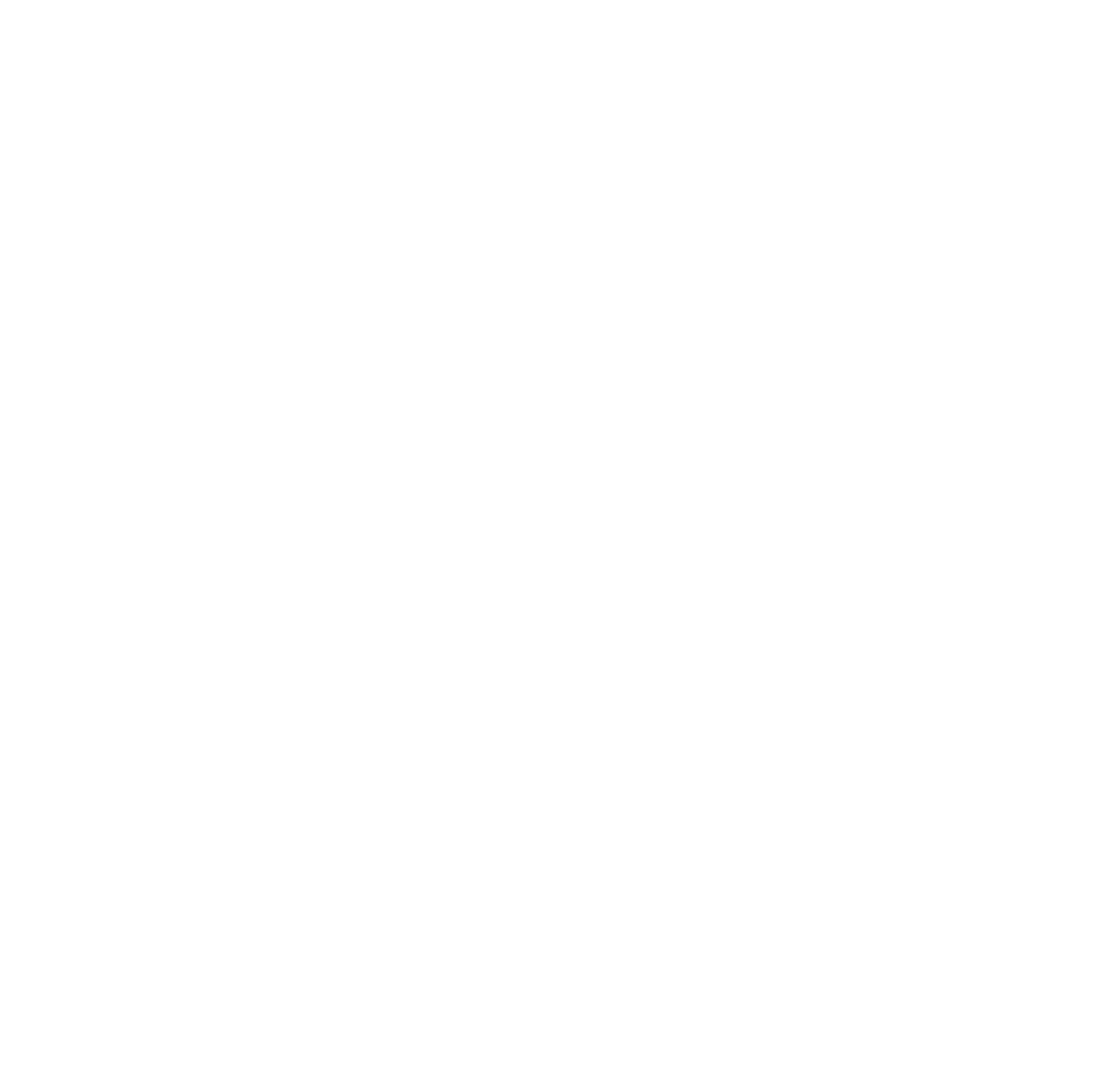
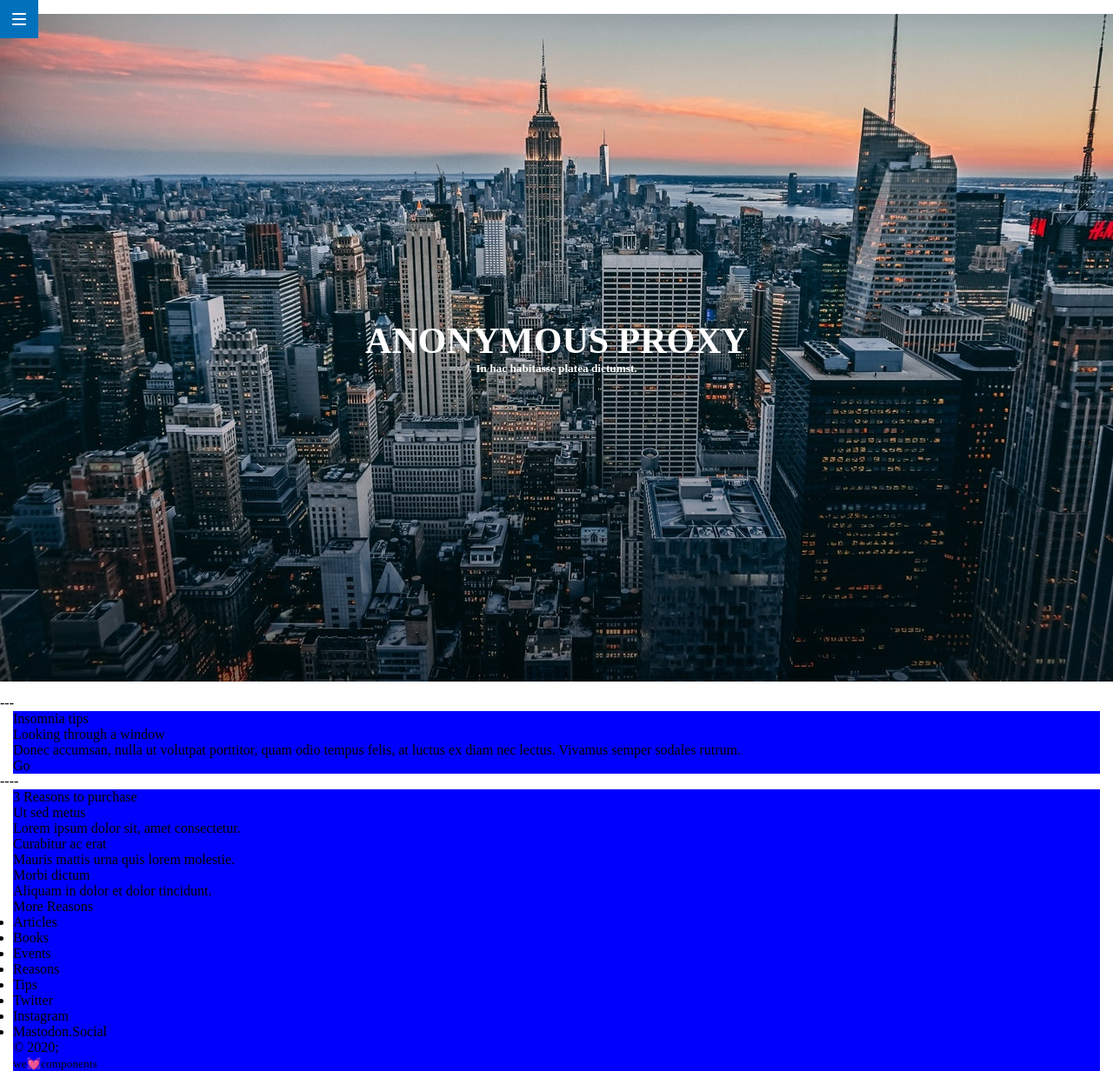
Before and after one commit to PaulaPSoto/modulo-1-evaluacion-final-PaulaPSoto, a website: page src/html/index.html in a window 1280 px wide. Shown: the whole page at 87% size. Before the commit the page ends 800 px from the top, so only its background shows below. Drawn offline with nearby package versions, Linux system fonts and the light colour scheme; files that its build step writes are made by us from their sources; files whose address does not match are found by name.

Commit message:
Add button and title

```diff
--- a/src/html/index.html
+++ b/src/html/index.html
@@ -3,7 +3,7 @@
   <head>
     <meta charset="UTF-8" />
     <meta name="viewport" content="width=device-width, initial-scale=1" />
-    <title>Adalab Web Starter Kit</title>
+    <title>Evaluación final Módulo 1 PaulaPSoto</title>
     <link href="https://fonts.googleapis.com/css?family=Roboto&display=swap" rel="stylesheet" />
     <link rel="stylesheet" href="./assets/css/main.css" />
     <link rel="icon" href="./assets/images/favicon.png" />
@@ -11,6 +11,95 @@
 
   <body>
     <div class="page">
+     <header class="headerbackground" >
+       <div class="container_1">
+        <div class="logo">
+          <a href="https://adalab.es/" target="_blank"><img class="header_logo" src="./assets/images/ico-menu.svg" alt="Burguer button"></a>
+        </div>
+       <div>
+         <h1 class="text">Anonymous proxy </h1>
+          <h5 class="text2">In hac habitasse platea dictumst.</h5>
+       </div>
+      </div>
+    </header>
+    ---
+    <main>
+      <div class="container">
+        <div> Insomnia tips</div>
+        <div>Looking through a window</div>
+        <div> Donec accumsan, nulla ut volutpat porttitor, quam odio tempus felis, at luctus ex diam nec lectus. Vivamus semper sodales rutrum.</div>
+        <div> Go </div>
+      </div>
+      ----
+      <div class="container">
+      <div>3 Reasons to purchase</div>
+      <div>
+        <div>Ut sed metus</div>
+        <div> Lorem ipsum dolor sit, amet consectetur.</div>
+      </div>
+      <div>
+        <div>Curabitur ac erat</div>
+        <div>Mauris mattis urna quis lorem molestie.</div>
+      </div>
+      <div>
+        <div>Morbi dictum</div>
+        <div>Aliquam in dolor et dolor tincidunt.</div>
+      </div>
+      <div>More Reasons</div>
+      </div>
+    </main>
+
+     <footer class="page_footer">
+      <div class="container">
+
+        <div>
+       <ul>
+           <li> Articles</li>
+           <li>Books</li>
+           <li>Events</li>
+           <li>Reasons</li>
+           <li>Tips</li>
+         </ul>
+        </div>
+
+       <div>
+         <nav>
+         <ul>
+           <li>Twitter</li>
+           <li>Instagram</li>
+           <li>Mastodon.Social</li>
+         </ul>
+        </nav>
+      </div>
+
+       <div>&copy 2020;</div>
+       <small>we&#128147;components</small>
+      </div>
+     </footer>
+
+
+
+
+
+
+
+
+
+
+
+
+
+
+
+
+
+
+
+
+
+
+
+
     </div>
     <script src="./assets/js/main.js"></script>
   </body>
--- a/src/scss/main.scss
+++ b/src/scss/main.scss
@@ -1,2 +1,48 @@
 
 @import 'core/reset';
+
+.page {
+    margin: 0;
+}
+.headerbackground {
+    background-image: url("../images/cover.jpg");
+    background-position: center;
+    background-repeat: no-repeat;
+}
+.container_1 {
+
+    // margin: 0 15px;
+    // background-color: blue;
+    height: 100vh;
+    display: flex;
+    flex-direction: column;
+    justify-content: center;
+}
+.container {
+    margin: 0 15px;
+    background-color: blue;
+}
+.logo {
+    position: fixed;
+    top: 0;
+
+    width: 44px;
+    height: 44px;
+    background-color:#0271bc;
+}
+.header_logo {
+    width: 16px;
+    height: 14px;
+    margin-top: 15px;
+    margin-left: 14px;
+}
+.text {
+    color:#ffffff;
+    font-size: 42px;
+    text-transform:uppercase;
+    text-align: center;
+}
+.text2 {
+    color:#ffffff;
+    text-align: center;
+}
```
Also changed, not shown: src/images/cover.jpg (added), src/images/ico-arrow.svg (added), src/images/ico-menu.svg (added), src/images/ico-scroll-down.svg (added).
